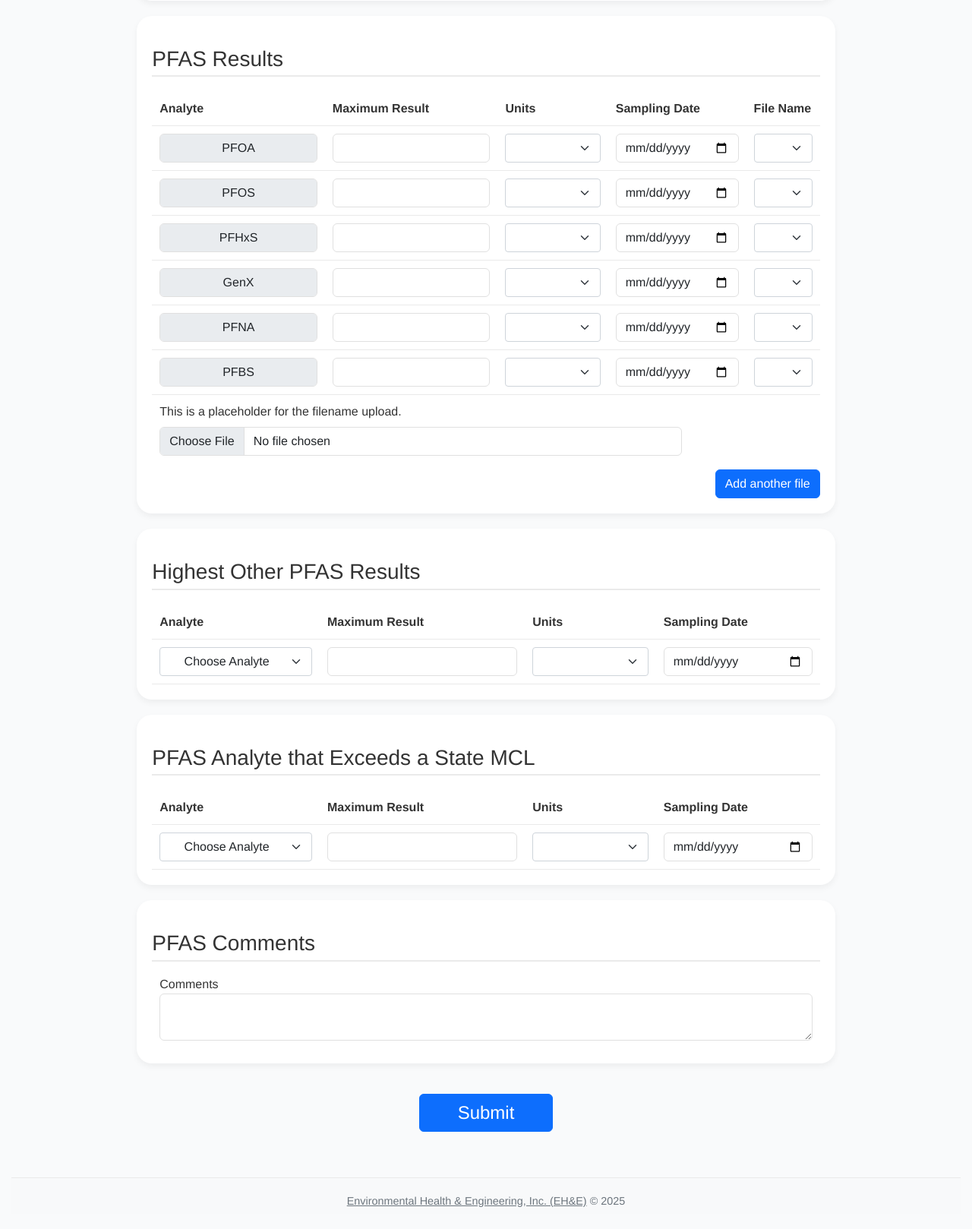
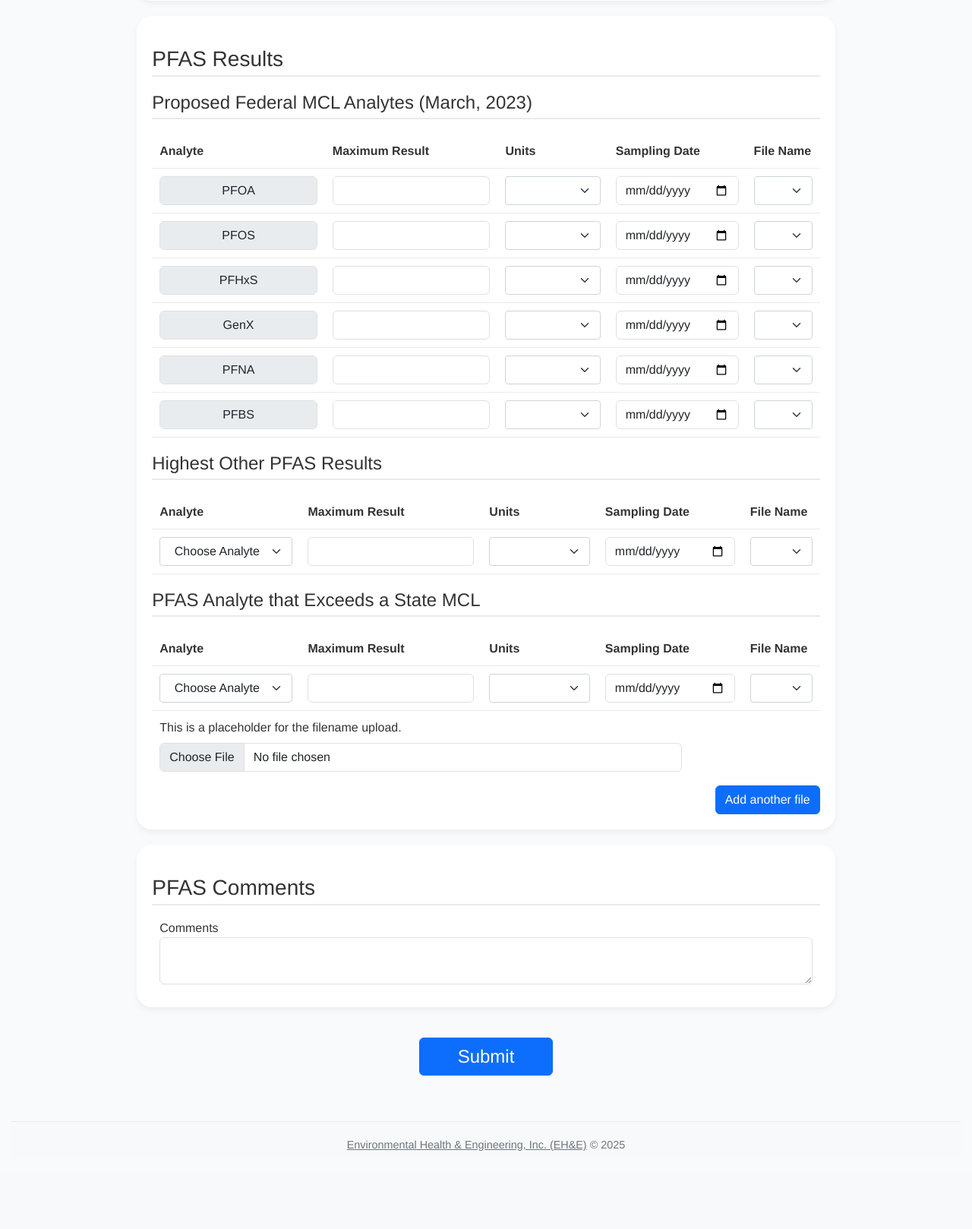
Before and after one commit to jfontaine-ehe/26863-user-updates, a Django app: page /source-form-create/ in a window 1280 px wide. Shown: the part 3375-4993 px from the top of the page at 76% size. After the commit the page ends 4890 px from the top, so only its background shows below. Run offline with Django 5.2, Linux system fonts and the light colour scheme; a user stored in the database is signed in; tables that the repository leaves empty hold one stand-in row (values such as "Sample post"); lists and menus that the app fills with data are empty; some libraries are stand-ins or nearby versions.

Commit message:
allow for source form creation submittal with files. Still working on saving files for annual and pfas data

```diff
--- a/clientUpdates/clientUpdates/forms.py
+++ b/clientUpdates/clientUpdates/forms.py
@@ -232,23 +232,23 @@ class formConstants(forms.Form):
 
 class annualFiles(forms.Form):
     annualFile1 = forms.FileField()
-    annualFile2 = forms.FileField()
-    annualFile3 = forms.FileField()
-    annualFile4 = forms.FileField()
-    annualFile5 = forms.FileField()
-    annualFile6 = forms.FileField()
-    annualFile7 = forms.FileField()
-    annualFile8 = forms.FileField()
-    annualFile9 = forms.FileField()
-    annualFile10 = forms.FileField()
-    annualFile11 = forms.FileField()
+    annualFile2 = forms.FileField(required=False)
+    annualFile3 = forms.FileField(required=False)
+    annualFile4 = forms.FileField(required=False)
+    annualFile5 = forms.FileField(required=False)
+    annualFile6 = forms.FileField(required=False)
+    annualFile7 = forms.FileField(required=False)
+    annualFile8 = forms.FileField(required=False)
+    annualFile9 = forms.FileField(required=False)
+    annualFile10 = forms.FileField(required=False)
+    annualFile11 = forms.FileField(required=False)
 
 class pfasFiles(forms.Form):
     pfasFile1 = forms.FileField()
-    pfasFile2 = forms.FileField()
-    pfasFile3 = forms.FileField()
-    pfasFile4 = forms.FileField()
-    pfasFile5 = forms.FileField()
-    pfasFile6 = forms.FileField()
-    pfasFile7 = forms.FileField()
-    pfasFile8 = forms.FileField()
+    pfasFile2 = forms.FileField(required=False)
+    pfasFile3 = forms.FileField(required=False)
+    pfasFile4 = forms.FileField(required=False)
+    pfasFile5 = forms.FileField(required=False)
+    pfasFile6 = forms.FileField(required=False)
+    pfasFile7 = forms.FileField(required=False)
+    pfasFile8 = forms.FileField(required=False)
--- a/clientUpdates/clientUpdates/templates/source_form.html
+++ b/clientUpdates/clientUpdates/templates/source_form.html
@@ -309,6 +309,7 @@
         <!--___________________________________PFAS Results_________________________________-->
         <div class="card-alt" style="box-shadow: 0 4px 8px rgba(0, 0, 0, 0.05); width:75%; margin:20px auto;">
             <h3>PFAS Results</h3>
+            <h4>Proposed Federal MCL Analytes (March, 2023)</h4>
             <table>
                 <thead>
                     <tr>
@@ -351,6 +352,101 @@
                 </tbody>
             </table>
 
+            <h4>Highest Other PFAS Results</h4>
+            <table>
+                <thead>
+                    <tr>
+                        <th>Analyte</th>
+                        <th>Maximum Result</th>
+                        <th>Units</th>
+                        <th>Sampling Date</th>
+                        <th>File Name</th>
+                    </tr>
+                </thead>
+                <tbody>
+                    {% for form in phase2PfasResultsForm|slice:"-2:-1" %}
+                        {{ form.id }}
+                    <tr>
+                        <td>
+                            <select required id="{{form.analyte.html_name}}" name="{{form.analyte.html_name}}" type="text" class="form-select">
+                                <option disabled {% if not form.analyte.value %} selected {% endif %} value="" class="label-center">Choose Analyte</option>
+                                {% for option in otherAnalytes %}
+                                    <option {% if form.analyte.value == option %} selected {% endif %} value="{{option}}" class="label-center">{{option}}</option>
+                                {% endfor %}
+                            </select>
+                        </td>
+                        <td>
+                            <input id="{{form.result.html_name}}" name="{{form.result.html_name}}" type="number" class="form-control label-center" value="{{form.result.value|default_if_none:''}}">
+                        </td>
+                        <td>
+                            <select required id="{{form.units.html_name}}" name="{{form.units.html_name}}" type="text" class="form-select">
+                                <option disabled {% if not form.units.value %} selected {% endif %} value=""></option>
+                            {% for option in pfasUnits %}
+                                <option {% if form.units.value == option.0 %} selected {% endif %} value="{{option.0}}">{{option.1}}</option>
+                            {% endfor %}
+                            </select>
+                        </td>
+                        <td>
+                            <input id="{{form.sample_date.html_name}}" name="{{form.sample_date.html_name}}" type="date" class="form-control">
+                        </td>
+                        <td class="label-center">
+                            <select id="{{form.file_name.html_name}}" name="{{form.file_name.html_name}}" class="form-select">
+                                <option value=""></option>
+                            </select>
+                        </td>
+                    </tr>
+                    {% endfor %}
+                </tbody>
+            </table>
+
+
+            <h4>PFAS Analyte that Exceeds a State MCL</h4>
+            <table>
+                <thead>
+                    <tr>
+                        <th>Analyte</th>
+                        <th>Maximum Result</th>
+                        <th>Units</th>
+                        <th>Sampling Date</th>
+                        <th>File Name</th>
+                    </tr>
+                </thead>
+                <tbody>
+                    {% for form in phase2PfasResultsForm|slice:"-1:" %}
+                        {{ form.id }}
+                    <tr>
+                        <td>
+                            <select required id="{{form.analyte.html_name}}" name="{{form.analyte.html_name}}" type="text" class="form-select">
+                                <option disabled {% if not form.analyte.value %} selected {% endif %} value="" class="label-center">Choose Analyte</option>
+                                {% for option in otherAnalytes %}
+                                    <option {% if form.analyte.value == option %} selected {% endif %} value="{{option}}" class="label-center">{{option}}</option>
+                                {% endfor %}
+                            </select>
+                        </td>
+                        <td>
+                            <input id="{{form.result.html_name}}" name="{{form.result.html_name}}" type="number" class="form-control label-center" value="{{form.result.value|default_if_none:''}}">
+                        </td>
+                        <td>
+                            <select required id="{{form.units.html_name}}" name="{{form.units.html_name}}" type="text" class="form-select">
+                                <option disabled {% if not form.units.value %} selected {% endif %} value=""></option>
+                            {% for option in pfasUnits %}
+                                <option {% if form.units.value == option.0 %} selected {% endif %} value="{{option.0}}">{{option.1}}</option>
+                            {% endfor %}
+                            </select>
+                        </td>
+                        <td>
+                            <input id="{{form.sample_date.html_name}}" name="{{form.sample_date.html_name}}" type="date" class="form-control">
+                        </td>
+                        <td class="label-center">
+                            <select id="{{form.file_name.html_name}}" name="{{form.file_name.html_name}}" class="form-select">
+                                <option value=""></option>
+                            </select>
+                        </td>
+                    </tr>
+                    {% endfor %}
+                </tbody>
+            </table>
+
             <div class="form-group">
                 {% for field in pfasFilesForm %}
                     <label for="{{field.html_name}}" class="form-label {% if 'pfasFile1' == field.html_name %} {% else %} hidden {% endif %}">This is a placeholder for the filename upload.</label>
@@ -362,12 +458,14 @@
                     </div>
                 {% endfor %}
             </div>
+
             <div style="display:flex; justify-content:flex-end;">
                 <button id='pfasAddFileButton' type="button" class="btn btn-primary">Add another file</button>
             </div>
+
         </div>
 
-        <div class="card-alt" style="box-shadow: 0 4px 8px rgba(0, 0, 0, 0.05); width:75%; margin:20px auto;">
+        <!--<div class="card-alt" style="box-shadow: 0 4px 8px rgba(0, 0, 0, 0.05); width:75%; margin:20px auto;">
             <h3>Highest Other PFAS Results</h3>
             <table>
                 <thead>
@@ -451,7 +549,7 @@
                     {% endfor %}
                 </tbody>
             </table>
-        </div>
+        </div>-->
 
         <div class="card-alt" style="box-shadow: 0 4px 8px rgba(0, 0, 0, 0.05); width:75%; margin:20px auto;">
             <h3>PFAS Comments</h3>
@@ -460,8 +558,6 @@
                 <textarea id="comments_pfas" name="comments_pfas" class="form-control">{{formConstants.comments_pfas.value|default_if_none:''}}</textarea>
             </div>
         </div>
-
-
 
 
         <!--Submit Button-->
@@ -474,8 +570,6 @@
 
 
 <script>
-
-    // left off likely needing to separate out divs and inpujts from annual files and pfasfiles objects
 
     const annualFileSelectors = document.querySelectorAll('[id^="annualflow-"][id$="-file_name"]');
     const annualDeleteButtons = document.querySelectorAll('[data-target^="annualFile"]');
--- a/clientUpdates/clientUpdates/views.py
+++ b/clientUpdates/clientUpdates/views.py
@@ -689,7 +689,25 @@ def sourceFormCreate(request):
 
         form5 = formConstants(request.POST)
 
+        form6 = annualFiles(request.POST, request.FILES)
+
+        form7 = pfasFiles(request.POST, request.FILES)
+
         try:
+
+            try:
+                form6.is_valid()
+                for file in form6.files:
+                    print(file)
+
+                form7.is_valid()
+                for file in form7.files:
+                    print(file)
+                    if "pfasFile" in file:
+                        print("true")
+
+            except Exception as e:
+                print(e)
 
             # transaction.atomic makes sure that either all instances save or all instances fail
             with transaction.atomic():
@@ -697,7 +715,7 @@ def sourceFormCreate(request):
 
                     # extract one-time / constant variables
                     source_name = form5.cleaned_data['source_name']
-                    comments_max_flow = form5.cleaned_data['comments_max_flow']
+                    #comments_max_flow = form5.cleaned_data['comments_max_flow']
                     comments_annual_flow = form5.cleaned_data['comments_annual_flow']
                     comments_pfas = form5.cleaned_data['comments_pfas']
                     dt = timezone.now()
@@ -715,7 +733,7 @@ def sourceFormCreate(request):
                     form2.pwsid = pwsid
                     form2.pws_name = pws_name
                     form2.source_name = source_name
-                    form2.comments = comments_max_flow
+                    #form2.comments = comments_max_flow
                     form2.timestamp = dt
                     form2.save()
 
@@ -746,7 +764,10 @@ def sourceFormCreate(request):
                             counter = counter + 1
                         instance.save()
 
-                    return render(request, 'form_success.html')
+
+
+
+            return render(request, 'form_success.html')
 
         except Exception as e:
             print(e)
@@ -767,6 +788,7 @@ def sourceFormCreate(request):
         form5 = formConstants()
         form6 = annualFiles()
         form7 = pfasFiles()
+        #this is a test
 
         context = {
 
```
